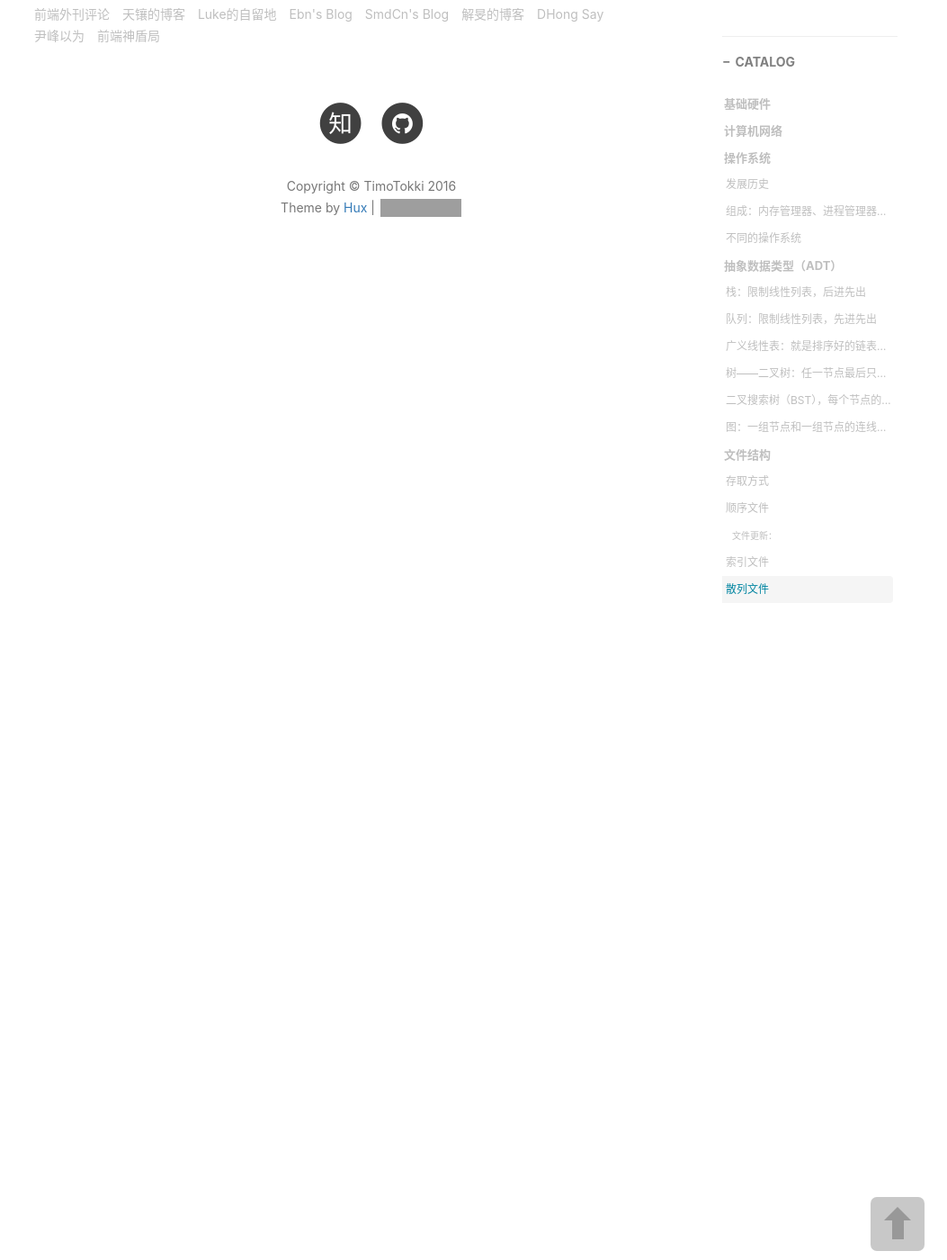
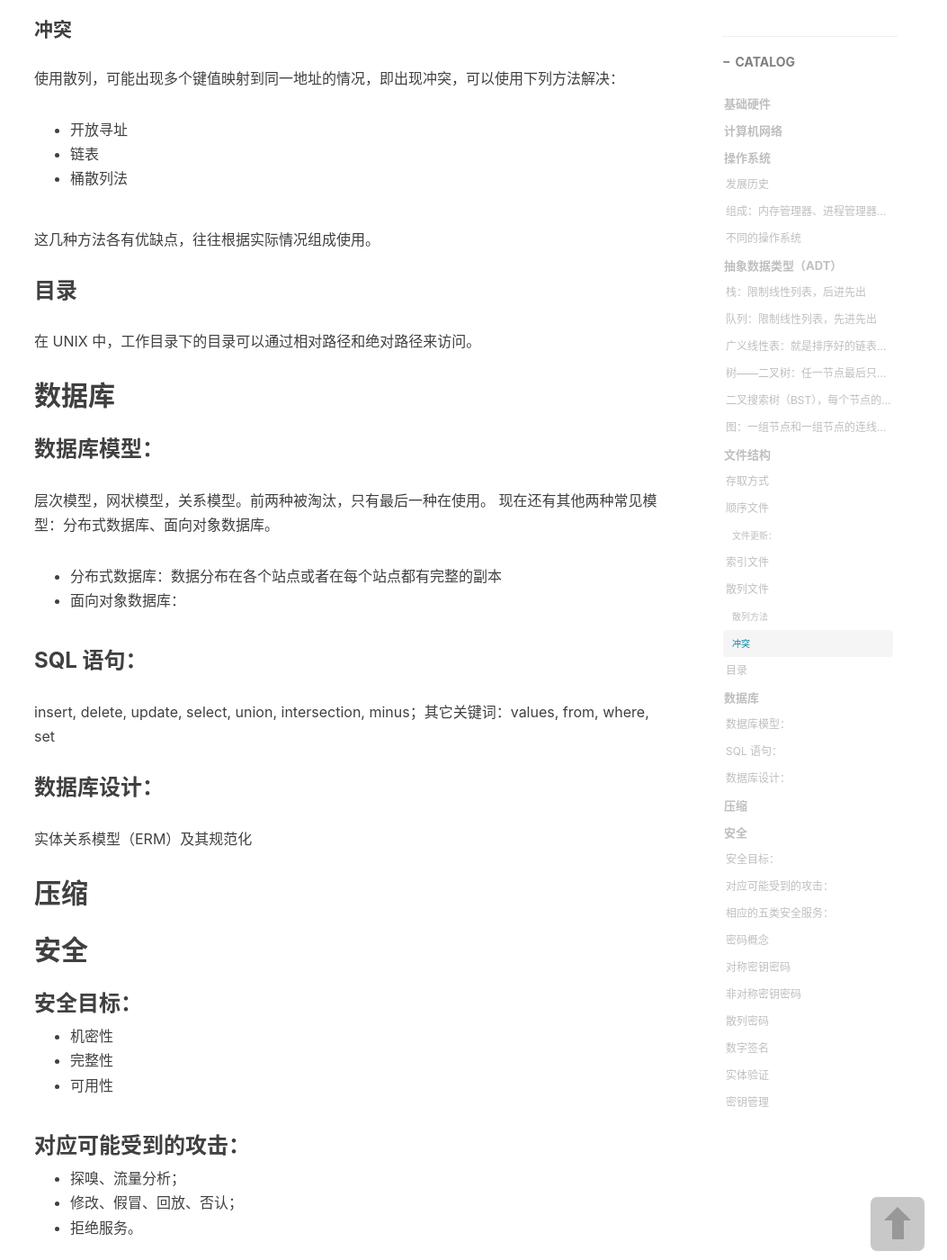
Before and after one commit to TimoTokki/timotokki.github.io, a Jekyll site: the page built from _posts/2016-04-04-note-for-computer-system.md, in a window 1280 px wide and 1400 px high, scrolled down 5609 px. Shown: the whole window at 90% size, without its empty margins (227-1280 px from the left). Built offline with Jekyll 4.4.1, drawn with Linux system fonts in a browser that asks for light colours; nearby versions of some CDN libraries; comment, search, counter and statistics services are not loaded; some of the changed text lies outside the part shown; grey boxes are pictures that could not be loaded.

Commit message:
update post

```diff
--- a/_posts/2016-04-04-note-for-computer-system.md
+++ b/_posts/2016-04-04-note-for-computer-system.md
@@ -147,5 +147,103 @@
 +	文件更新过程：所有文件按同一键排序，	然后依次比较旧文件和事务文件键值，根据键值的不同，增加、更改、删除数据。
 
 ###	索引文件
+带索引的顺序文件，索引包含顺序文件的键和相应记录在内存中的地址，即键－地址对，通过键值对应的地址找到记录。索引是顺序存储的。
+
+索引文件可以有**不止一个的索引**
+
+倒排文件
 
 ###	散列文件
+
+索引文件中，键通过索引－键值对－映射到数据地址；
+散列文件中，键通过函数，映射到数据地址。
+
+#### 散列方法
++	直接法
++	求模法
++	数字析取法
++	......
+
+#### 冲突
+使用散列，可能出现多个键值映射到同一地址的情况，即出现冲突，可以使用下列方法解决：
+
++	开放寻址
++	链表
++	桶散列法
+
+这几种方法各有优缺点，往往根据实际情况组成使用。
+
+### 目录
+
+在 UNIX 中，工作目录下的目录可以通过相对路径和绝对路径来访问。
+
+## 数据库
+
+### 数据库模型：
+
+层次模型，网状模型，关系模型。前两种被淘汰，只有最后一种在使用。
+现在还有其他两种常见模型：分布式数据库、面向对象数据库。
+
++	分布式数据库：数据分布在各个站点或者在每个站点都有完整的副本
++	面向对象数据库：
+
+### SQL 语句：
+
+insert, delete, update, select, union, intersection, minus；其它关键词：values, from, where, set
+
+### 数据库设计：
+
+实体关系模型（ERM）及其规范化
+
+## 压缩
+
+## 安全
+
+### 安全目标：
++	机密性
++	完整性
++	可用性
+
+### 对应可能受到的攻击：
++	探嗅、流量分析；
++	修改、假冒、回放、否认；
++	拒绝服务。
+
+### 相应的五类安全服务：
++	数据机密性：对称、非对称密钥均可解决
++	数据完整性：散列函数形成消息摘要可以保护数据完整性
++	验证：MDC(modification detection code) --> MAC(modification authentication code) ，其实就是用密钥加密糊弄了一下。当然，用数字签名是更好的办法。
++	不可否认：数字签名，一个中立的可信中心。发送者将信息传给可信中心，可信验证通过后，保留信息副本，用可信中心自己的私钥签名后发送给接收者，接收者使用可信中心的公钥验证消息。
++	访问控制：
+
+### 密码概念
++	密码：即加密、解密算法
++	密钥：算法参数
++	明文：未加密的消息
++	密文：加密后的消息
+
+### 对称密钥密码
++	传统密码：置换、移位
++	现代密码：DES ---> AES
+
+### 非对称密钥密码
+明文和密文被当作整数来看待，所以常被用来加密少量信息。
+
+RSA 算法是最常用的非对称加密算法
+
+### 散列密码
+经过散列密码压缩后的信息可以用来确认消息是否完整，有无修改。
+
+### 数字签名
+同样是使用非对称密钥，但是发送者是用自己的私钥加密，然后由接收者用发送者的公钥验证签名
+
+### 实体验证
+要求实时验证，分为：所知道的、所拥有的、所固有的。
+
+口令、质询－相应、零知识、生物测定。
+
+### 密钥管理
+一般而言，使用可信中心比较安全
+
++	对称密钥：可信中心 KDC
++	非对称密钥：　认证机构 CA
```
